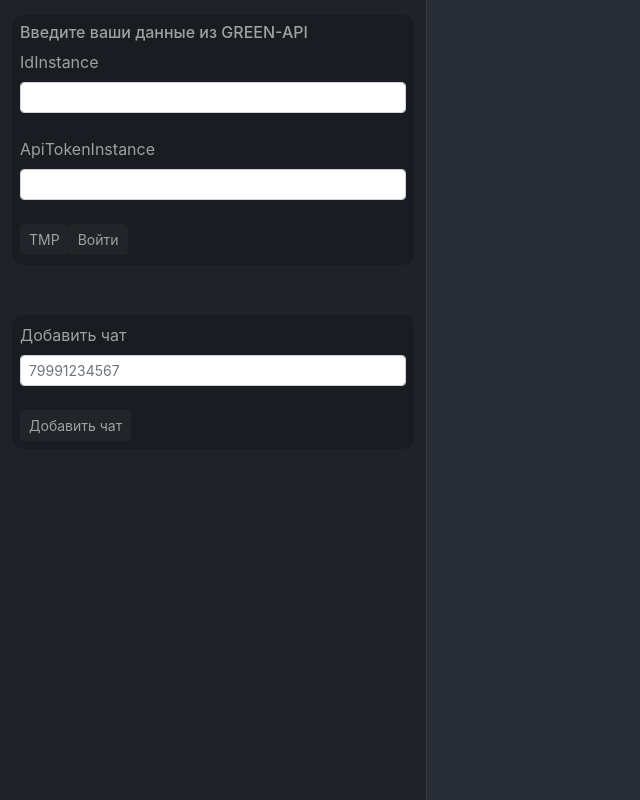
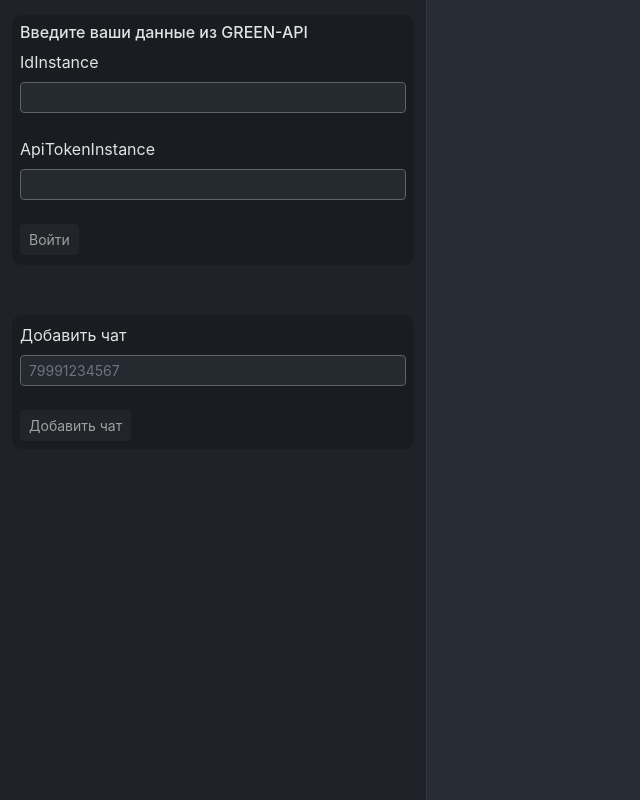
Before and after one commit to Repti58/Green-app, a React (Create React App) app: page / in a window 1280 px wide. Shown: the whole page, without its empty margins (0-640 px from the left). Built offline with nearby package versions, Linux system fonts and the light colour scheme.

Commit message:
clean code, remove temporary

```diff
--- a/public/index.css
+++ /dev/null
@@ -1,4 +0,0 @@
-body {
-    background-color: #282c34;
-
-}
--- a/public/index.html
+++ b/public/index.html
@@ -8,8 +8,6 @@
  </head>
   <body>
     <script src="https://cdn.jsdelivr.net/npm/bootstrap@5.2.3/dist/js/bootstrap.bundle.min.js" integrity="sha384-kenU1KFdBIe4zVF0s0G1M5b4hcpxyD9F7jL+jjXkk+Q2h455rYXK/7HAuoJl+0I4" crossorigin="anonymous"></script>
-    <!-- <noscript>You need to enable JavaScript to run this app.</noscript> -->
     <div id="root"></div>
-
   </body>
 </html>
--- a/src/App.css
+++ b/src/App.css
@@ -1,4 +1,3 @@
-
 .App {
   text-align: center;
 }
@@ -31,19 +30,15 @@
 }
 
 .auth-wrapper {
-  /* display: flex; */
   background-color: #191c20;
   border-radius: 10px;
-  /* align-items: center; */
   padding: 2%;
   transition: all 0.5s ease;
   overflow: hidden;
   height: auto;
   max-height: 350px;
   min-height: 250px;
-  /* padding: 10px; */
   margin-bottom: 50px;
-  /* border: 1px solid #000; */
 }
 
 .auth-wrapper_min {
@@ -58,7 +53,7 @@
 .col-4 {
   background-color: #1f2329;
   padding-top: 15px;
-  color: rgb(160, 160, 160);
+  color: #e2e2e2;
   border-right: rgb(57, 57, 57) solid 1px;
 }
 
@@ -66,6 +61,16 @@
   color: rgb(160, 160, 160);
 }
 
+.custom-input {
+  background-color: #252930;
+  border: #616369 solid 1px;
+  color: #e2e2e2;
+}
+.custom-input:focus {
+  background-color: #252930;
+  color: #e2e2e2;
+  border: none;
+}
 
 .App-link {
   color: #61dafb;
--- a/src/Components/Authentication.js
+++ b/src/Components/Authentication.js
@@ -20,17 +20,12 @@ function Authentication(props) {
     }
   };
 
-  console.log("authData", props.authData);
-  // Временная функция!!!
+  // console.log("authData", props.authData);
+
+  // Отключение от инстанса
   const exitButtonHandler = () => {
     props.setAuthStatus(false);
     props.setAuthData({});
-  };
-  // Временная функция!!!
-
-  const tempButtonHandler = () => {
-    setIdValue("1101820240");
-    setTokenValue("6c0edc4dd2c1478c94564418912b7f13c64b506d27824caabe");
   };
 
   return (
@@ -40,10 +35,9 @@ function Authentication(props) {
           <h6>Введите ваши данные из GREEN-API</h6>
           <label className="form-label">IdInstance</label>
           <div className="input-group input-group-sm mb-4">
-            {/* <span className="input-group-text" >IdInstance</span> */}
             <input
               type="text"
-              className="form-control"
+              className="form-control custom-input"
               aria-describedby="inputGroup-sizing-sm"
               name="IdInstance"
               value={idValue}
@@ -53,27 +47,15 @@ function Authentication(props) {
 
           <label className="form-label">ApiTokenInstance</label>
           <div className="input-group input-group-sm mb-4">
-            {/* <span className="input-group-text" >ApiTokenInstance</span> */}
             <input
               type="text"
-              className="form-control"
+              className="form-control custom-input"
               aria-describedby="inputGroup-sizing-sm"
               value={tokenValue}
               name="ApiTokenInstance"
               onChange={(e) => setTokenValue(e.target.value)}
             />
           </div>
-
-          {/* !!!!Временная кнопка!!!! */}
-          <button
-            name="temp"
-            type="button"
-            class="btn btn-dark btn-sm"
-            onClick={tempButtonHandler}
-          >
-            TMP
-          </button>
-          {/* !!!!Временная кнопка!!!! */}
 
           <button
             type="button"
@@ -84,10 +66,8 @@ function Authentication(props) {
           </button>
         </div>
       ) : (
-
-
-          <div className="authInfo">
-            <div>
+        <div className="authInfo">
+          <div>
             <button
               name="exitButton"
               class="btn btn-dark btn-sm"
@@ -95,11 +75,11 @@ function Authentication(props) {
             >
               Выйти
             </button>
-            </div>
-            <div className="authInfo__text">IdInstance: {props.authData.idInstance}</div>
           </div>
-
-
+          <div className="authInfo__text">
+            IdInstance: {props.authData.idInstance}
+          </div>
+        </div>
       )}
     </div>
   );
--- a/src/Components/ChatList.css
+++ b/src/Components/ChatList.css
@@ -1,17 +1,13 @@
 .inputNumber_alert {
-    border: solid 1px red;
+  border: solid 1px red;
 }
 
 .chats {
-
-    background-color: #191c20;
-
-    border-radius: 10px;
-
-    padding: 2%;
+  background-color: #191c20;
+  border-radius: 10px;
+  padding: 2%;
 }
 
 .active-chat {
-    margin-top: 30px;
-    /* color: rgb(17, 98, 219); */
+  margin-top: 30px;
 }
--- a/src/Components/ChatList.js
+++ b/src/Components/ChatList.js
@@ -4,7 +4,6 @@ import "./ChatList.css";
 function Chatlist(props) {
   const [chat, setChat] = useState("");
   const [inputValue, setInputValue] = useState("");
-  //   const [inputClassName, setInputClassName] = useState("inputNumber");
   const inputRef = useRef(null);
   const inputNumberHandler = (event) => {
     debugger;
@@ -17,6 +16,7 @@ function Chatlist(props) {
     }
   };
 
+  //   Подключение чата
   const activateChat = () => {
     debugger;
     console.log("inputValue", inputValue);
@@ -30,47 +30,26 @@ function Chatlist(props) {
       inputRef.current.classList.add("inputNumber_alert");
     }
   };
-  console.log("chats", chat);
-
-
-//   Временные функции!!!
-const tempButtonHandler1 = () => {
-    setInputValue("79110073963")
-}
-const tempButtonHandler2 = () => {
-    setInputValue("79956073963")
-}
-//   Временные функции!!!
-
+  //   console.log("chats", chat);
 
   return (
     <div className="chats">
-      <label  className="form-label">Добавить чат</label>
+      <label className="form-label">Добавить чат</label>
       <div className="input-group input-group-sm mb-4">
-  {/* <span className="input-group-text" >ApiTokenInstance</span> */}
-  <input  className="form-control"  aria-describedby="inputGroup-sizing-sm"   ref={inputRef}
-        placeholder={"79991234567"}
-        type="text"
-        value={inputValue}
-        onChange={inputNumberHandler}
-        onKeyUp={inputNumberHandler}/>
-</div>
-      {/* <input
+        <input
+          className="form-control custom-input"
+          aria-describedby="inputGroup-sizing-sm"
           ref={inputRef}
-        className="inputNumber"
           placeholder={"79991234567"}
           type="text"
           value={inputValue}
           onChange={inputNumberHandler}
           onKeyUp={inputNumberHandler}
-      ></input> */}
-      <button onClick={activateChat} class="btn btn-dark btn-sm">Добавить чат</button>
-
-      {/* Временные кнопки */}
-{/* <button name="79110073963" onClick={tempButtonHandler1} class="btn btn-secondary btn-sm">79110073963</button>
-<button name="79956073963" onClick={tempButtonHandler2} class="btn btn-secondary btn-sm">79956073963</button> */}
-      {/* Временные кнопки */}
-
+        />
+      </div>
+      <button onClick={activateChat} class="btn btn-dark btn-sm">
+        Добавить чат
+      </button>
       {chat ? <div className="active-chat">Активный чат: {chat}</div> : null}
     </div>
   );
--- a/src/Components/Dialog/ChatDialog.js
+++ b/src/Components/Dialog/ChatDialog.js
@@ -1,17 +1,16 @@
-import React, { useRef, useEffect } from 'react';
+import React, { useRef, useEffect } from "react";
 
 function ChatDialog(props) {
   const dialogRef = useRef(null);
 
+  //   Скролл в конец диалога при поступлении новых сообщений
   useEffect(() => {
     const dialogWrapper = dialogRef.current;
     setTimeout(() => {
-      dialogWrapper.scrollTop = dialogWrapper.scrollHeight - dialogWrapper.clientHeight;
-    }, 100); // добавляем задержку в 100 мс
-  }, [props.messageStack]); // вызываем эффект только после изменения props.messages
-
-
-
+      dialogWrapper.scrollTop =
+        dialogWrapper.scrollHeight - dialogWrapper.clientHeight;
+    }, 100);
+  }, [props.messageStack]);
 
   return (
     <div className="dialog-wrapper" ref={dialogRef}>
@@ -35,4 +34,4 @@ function ChatDialog(props) {
   );
 }
 
-export default ChatDialog
+export default ChatDialog;
--- a/src/Components/Dialog/Dialog.css
+++ b/src/Components/Dialog/Dialog.css
@@ -1,36 +1,23 @@
-
 .Dialog-container {
   background-color: #282c34;
   min-height: 100vh;
   display: flex;
   flex-direction: column;
-  /* align-items: center; */
   justify-content: end;
-  /* font-size: calc(10px + 2vmin); */
   color: white;
-  /* box-sizing: border-box; */
-  /* border: solid 2px red; */
   padding: 15px;
-  /* background-image: url('./bg2.jpg'); */
 }
 
 .dialog-wrapper {
-  /* margin: 15px; */
   max-height: 75vh;
-  /* min-height: 80vh; */
-  /* display: flex; */
-  /* flex-direction: column; */
   padding-right: 10px;
-  /* border: solid blue; */
   overflow-y: scroll;
   margin-bottom: 15px;
-  /* background-image: url('./bg.jpg'); */
 }
 
 .input-wrapper {
-  /* border: solid red; */
   border-radius: 10px;
-  background-color: #3d4045;
+  background-color: #1f2329;
   height: 100px;
   display: flex;
   justify-content: center;
@@ -38,23 +25,14 @@
   padding: 3%;
 }
 
-
-
 .mb-3 {
-  margin-bottom: 0!important;
+  margin-bottom: 0 !important;
 }
-
-/* .row>* {
-  padding-right: 0;
-} */
-
-
 
 .message-wrapper {
   display: flex;
   margin-right: 1%;
   margin-left: 1%;
-    /* border: solid red */
 }
 .alert-warning {
   margin-left: 0;
```
Also changed, not shown: src/App.js (+7 -5 lines), src/Components/Authentication.css (+0 -9 lines), src/Components/Dialog/Dialog.js (+20 -25 lines). Lines whose indentation alone changed are shown as unchanged.
